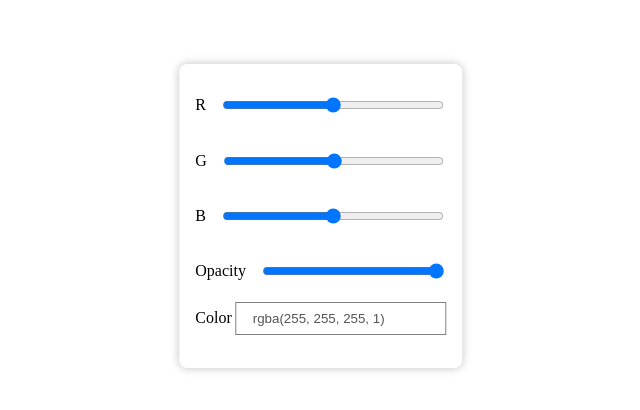
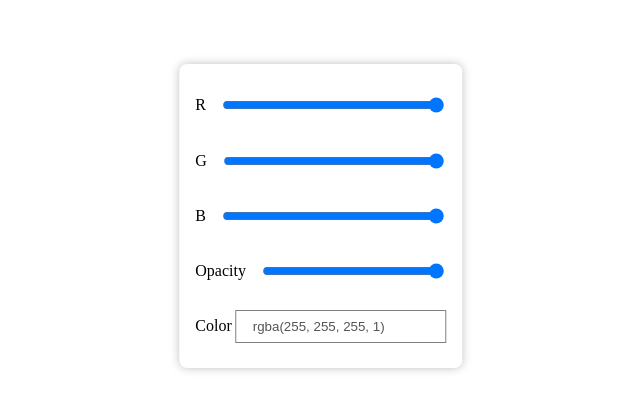
Before and after one commit to Obitrim/RGB-generator, a plain HTML site: page index.html in a window 1280 px wide. Shown: the part 184-594 px from the top of the page, without its empty margins (319-959 px from the left). Drawn offline with Linux system fonts and the light colour scheme.

Commit message:
fixed default values for range inputs

```diff
--- a/css/rgba.css
+++ b/css/rgba.css
@@ -37,7 +37,7 @@ body {
 
 .form-group input[type="text"] {
 	padding: 0.5rem 1rem;
-	margin: 0;
+	margin: 0.5rem 0 0;
 	background: #fff;
 	border: 1px solid grey;
 }
--- a/index.html
+++ b/index.html
@@ -17,7 +17,8 @@
 				type="range"
 				min="0"
 				class="range"
-				max="255">
+				max="255"
+				value="255">
 		</div>
 		<div class="form-group"><!--G-->
 			<label> G </label>
@@ -25,7 +26,8 @@
 				type="range"
 				min="0"
 				class="range"
-				max="255">
+				max="255"
+				value="255">
 		</div>
 		<div class="form-group"><!--B-->
 			<label> B </label>
@@ -33,7 +35,8 @@
 				type="range"
 				min="0"
 				class="range"
-				max="255">
+				max="255"
+				value="255">
 		</div>
 		<div class="form-group"><!--Opacity-->
 			<label> Opacity </label>
--- a/js/rgba.js
+++ b/js/rgba.js
@@ -1,4 +1,3 @@
-
 
 let ranges = document.getElementsByClassName('range');
 document.body.style.background = `rgba(255, 255, 255, 1)`;
@@ -8,9 +7,12 @@ let g_value = 255;
 let b_value = 255;
 let opacity = 1;
 
+ranges[0].value = r_value;
+ranges[1].value = g_value;
+ranges[2].value = b_value;
+
 for( let i = 0; i < ranges.length; i++ ){
 	ranges[i].addEventListener('input', function( event ){
-
 		updateValue(i, Number(event.target.value));
 	});
 }
```
